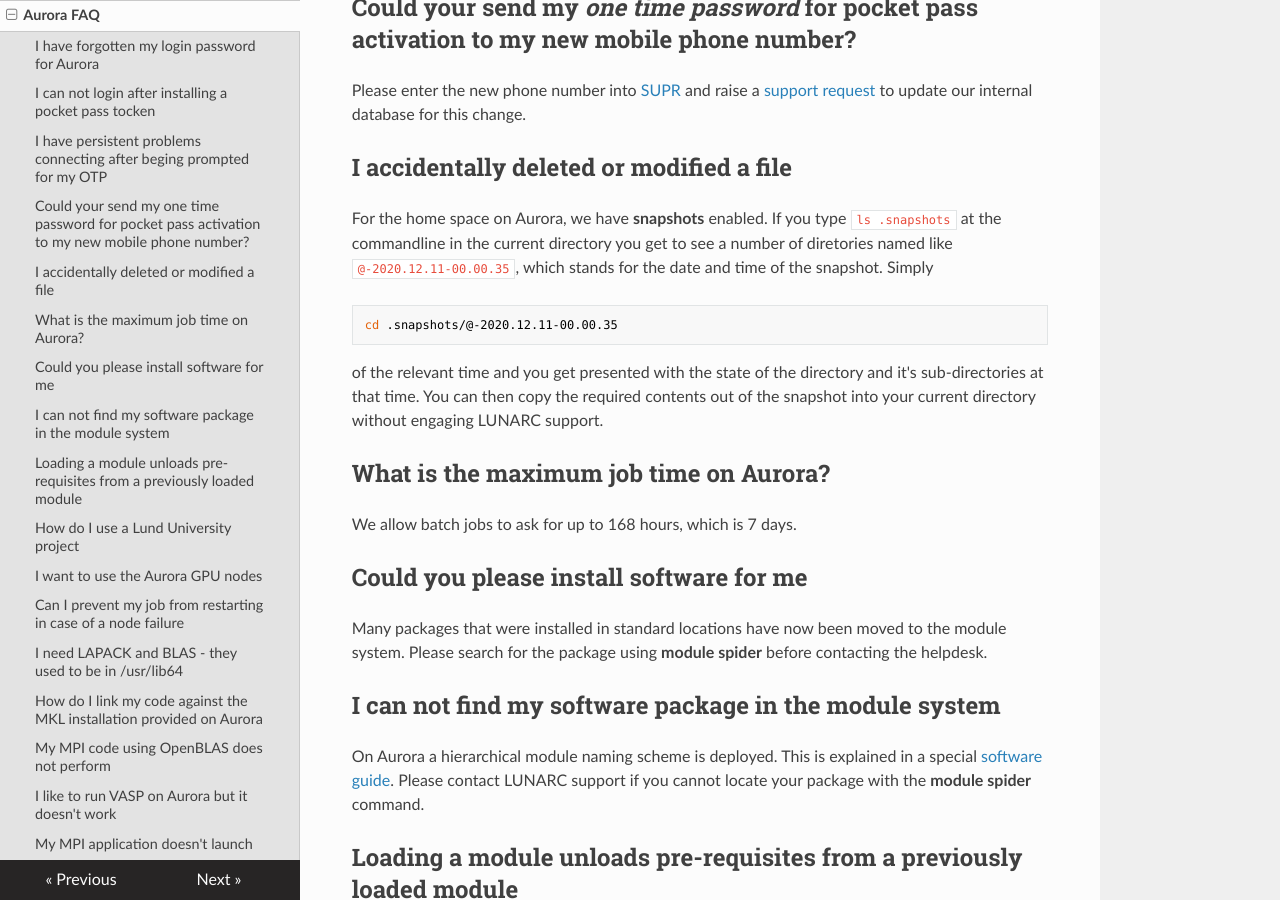
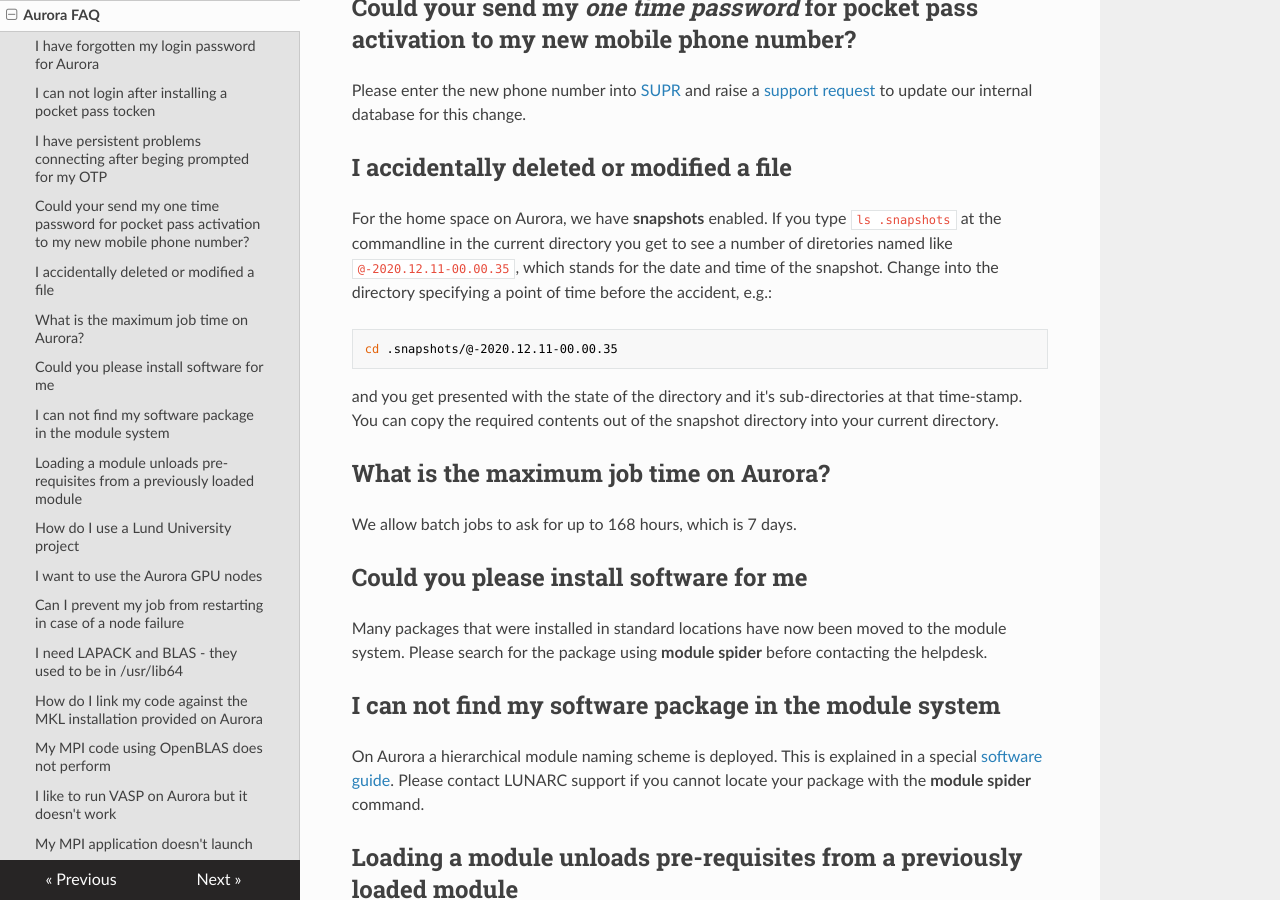
Before and after one commit to lunarc/lunarc_docs, an MkDocs documentation site: the page built from docs/aurora_faq.md, in a window 1280 px wide and 900 px high, scrolled down 982 px. Built offline with MkDocs 1.6.1, drawn with Linux system fonts in a browser that asks for light colours; nearby versions of some CDN libraries; old or Windows-style settings are respelled for this version of MkDocs.

Commit message:
Clarifications and simplification of snapshot text

````diff
--- a/docs/aurora_faq.md
+++ b/docs/aurora_faq.md
@@ -16,13 +16,12 @@
 Please enter the new phone number into [SUPR](https://supr.snic.se/person/) and raise a [support request](http://www.lunarc.lu.se/support/support_form) to update our internal database for this change.
 
 ## I accidentally deleted or modified a file
-For the home space on Aurora, we have **snapshots** enabled.  If you type `ls .snapshots` at the commandline in the current directory you get to see a number of diretories named like `@-2020.12.11-00.00.35`, which stands for the date and time of the snapshot.  Simply
+For the home space on Aurora, we have **snapshots** enabled.  If you type `ls .snapshots` at the commandline in the current directory you get to see a number of diretories named like `@-2020.12.11-00.00.35`, which stands for the date and time of the snapshot.  Change into the directory specifying a point of time before the accident, e.g.:
 
 ```
 cd .snapshots/@-2020.12.11-00.00.35
 ```
-of the relevant time and you get presented with the state of the directory and it's sub-directories at that time.  You can then copy the required contents out of the snapshot into your current directory without engaging LUNARC support.
-
+and you get presented with the state of the directory and it's sub-directories at that time-stamp.  You can copy the required contents out of the snapshot directory into your current directory.
 
 ## What is the maximum job time on Aurora?
 We allow batch jobs to ask for up to 168 hours, which is 7 days.
````
